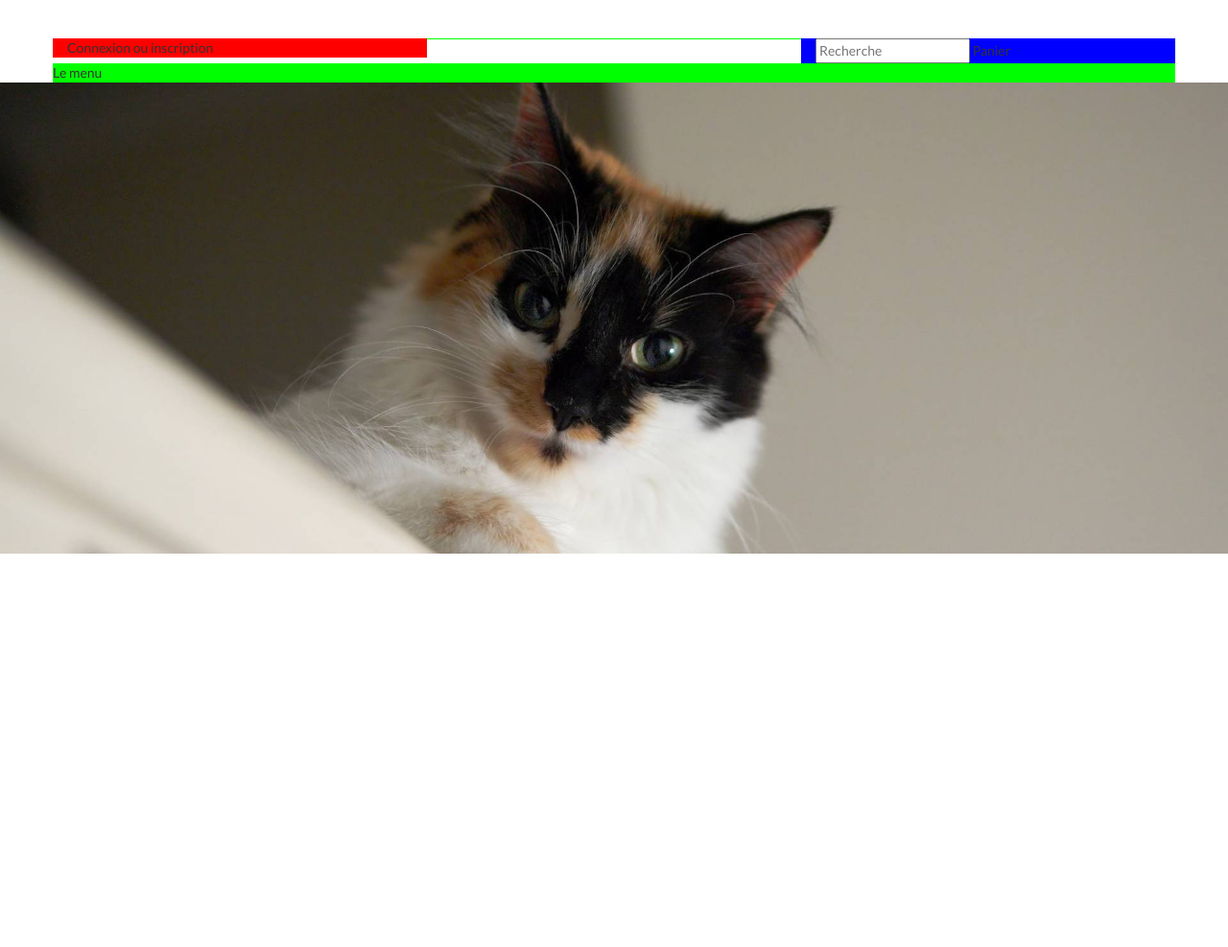
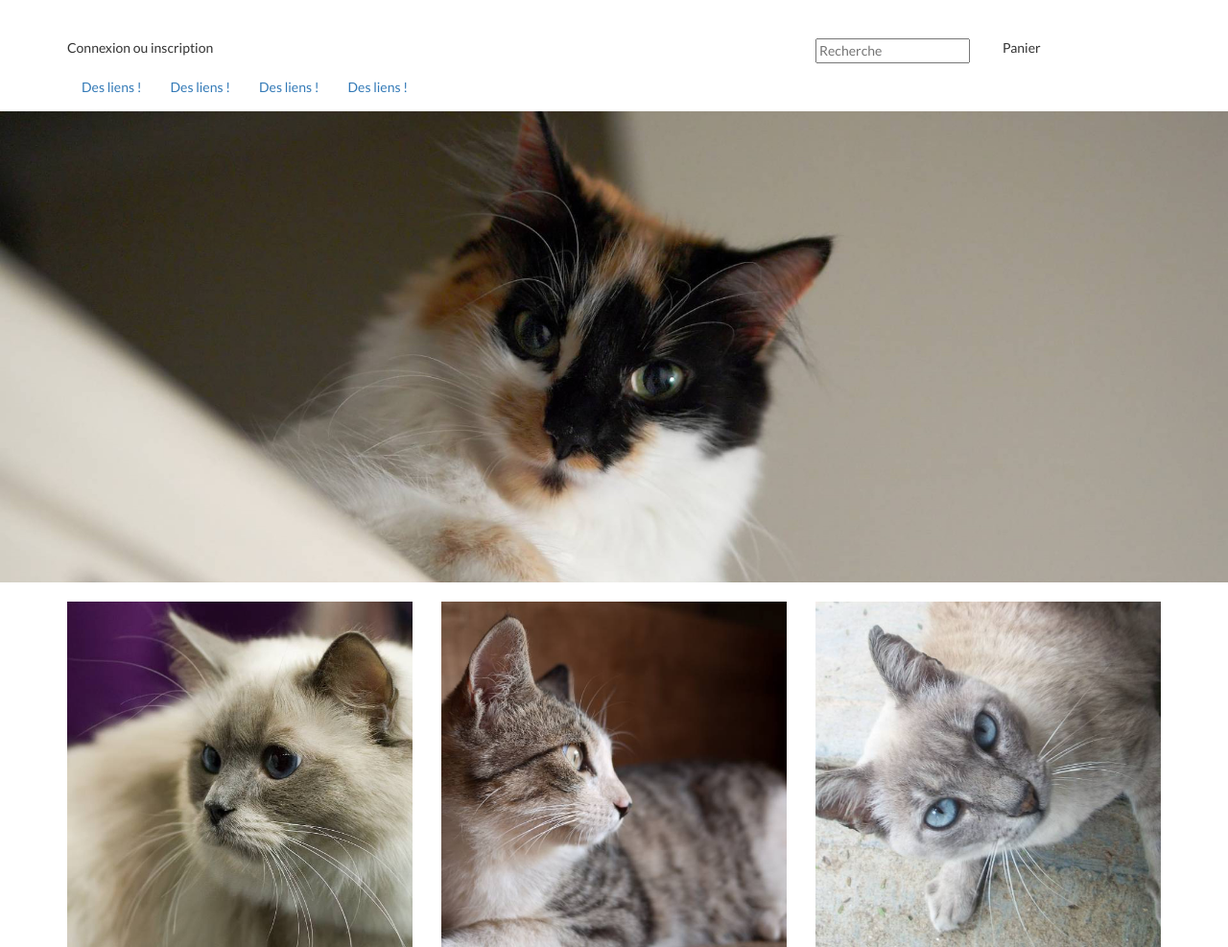
Before and after one commit to emaletip/ulysse, a PHP site: page /maquette/index.php in a window 1280 px wide. Shown: the whole page at 96% size. Before the commit the page ends 577 px from the top, so only its background shows below. Run offline with PHP 8.4, Linux system fonts and the light colour scheme.

Commit message:
La mise en bloc des chatons comme c'est zolie.

```diff
--- a/maquette/index.php
+++ b/maquette/index.php
@@ -20,15 +20,36 @@
 					<div class="col-md-4 middle">
 					</div>
 					<div class="col-md-4 right">
-						<div id="block-search" class="block"><input type="text" placeholder="Recherche" /></div>
-						<div id="block-cart" class="block">Panier</div>
+						<div class="row">
+							<div class="col-md-6">
+								<div id="block-search" class="block"><input type="text" placeholder="Recherche" /></div>
+							</div>
+							<div class="col-md-6">
+								<div id="block-cart" class="block">Panier</div>
+							</div>
+						</div>
 					</div>
 				</div>
 
 				<!-- Navigation -->
 				<div class="row">
 					<div class="col-md-12">
-						<nav>Le menu</nav>
+						<nav>
+							<ul id="navigation" class="nav navbar-nav">
+								<li>
+									<a href="#">Des liens !</a>
+								</li>
+								<li>
+									<a href="#">Des liens !</a>
+								</li>
+								<li>
+									<a href="#">Des liens !</a>
+								</li>
+								<li>
+									<a href="#">Des liens !</a>
+								</li>
+							</ul>
+						</nav>
 					</div>
 				</div>
 			</div>
@@ -36,7 +57,7 @@
 			<div class="container-fluid">
 				<!-- Slideshow -->
 				<div class="row">
-					<div class="col-md-12">
+					<div class="col-md-12 slideshow">
 						<div id="block-slideshow" class="block">
 							<img class="img-responsive" src="img/cats-q-c-1920-1250-5.jpg" alt="UN CHAT !" />
 						</div>
@@ -48,7 +69,38 @@
 		<!-- END HEADER -->
 
 		<!-- CONTENT -->
-		<div id="content-wrapper-parent">
+		<div id="content-wrapper">
+			<div class="container">
+
+				<div class="row">
+
+					<div class="col-md-4">
+						<div class="block" id="block-produit-phare">
+							<a href="#">
+								<img class="img-responsive" src="img/cats-q-c-600-600-1.jpg" alt="DES CHATS !">
+							</a>
+						</div>
+					</div>
+					<div class="col-md-4">
+						<div class="block" id="block-produit-phare">
+							<a href="#">
+								<img class="img-responsive" src="img/cats-q-c-600-600-4.jpg" alt="DES CHATS !">
+							</a>
+						</div>
+					</div>
+					<div class="col-md-4">
+						<div class="block" id="block-produit-phare">
+							<a href="#">
+								<img class="img-responsive" src="img/cats-q-c-600-600-9.jpg" alt="DES CHATS !">
+							</a>
+						</div>
+					</div>
+
+				</div>
+
+				<div class="row"></div>
+				<div class="row"></div>
+			</div>
 		</div>
 		<!-- END CONTENT -->
 
--- a/vendor/css/styles.css
+++ b/vendor/css/styles.css
@@ -5,42 +5,34 @@ html,
 body {
 	font-family: "Lato Regular", Arial;
 }
-nav {
-  background-color: #00ff00;
-}
 .left,
 .middle,
 .right {
   height: auto;
 }
-.left {
-	background-color: #ff0000;
-}
-.middle {
-	background-color: #00ff00;
-}
-.right {
-	background-color: #0000ff;
-}
-.block {
-	display: inline-block;
-}
-.col-md-12 {
+.slideshow {
   padding: 0;
 }
 
-/********************/
+/****************/
 /*		BLOCKS		*/
-/********************/
+/****************/
 #block-slideshow {
   width: 100%;
 }
 
-/********************/
+/****************/
 /*		HEADER		*/
-/********************/
+/****************/
 header {
 	margin-top: 40px;
+}
+
+/*****************/
+/*    CONTENT    */
+/*****************/
+#content-wrapper .container {
+  padding-top: 20px;
 }
 
 /********************/
```
Also changed, not shown: maquette/img/cats-q-c-600-300-6.jpg (added), maquette/img/cats-q-c-600-600-1.jpg (added), maquette/img/cats-q-c-600-600-4.jpg (added), maquette/img/cats-q-c-600-600-6.jpg (added), maquette/img/cats-q-c-600-600-9.jpg (added).
